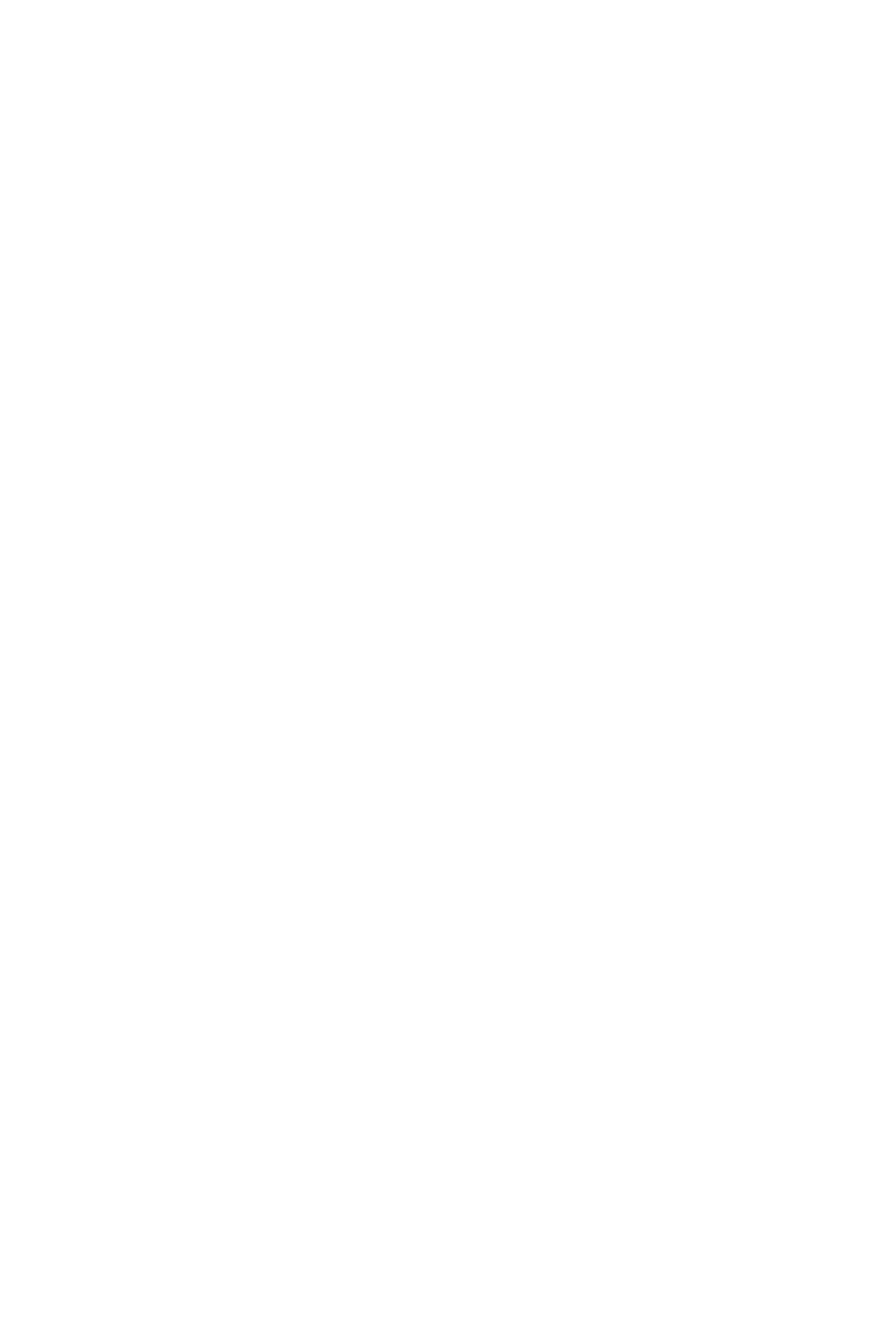
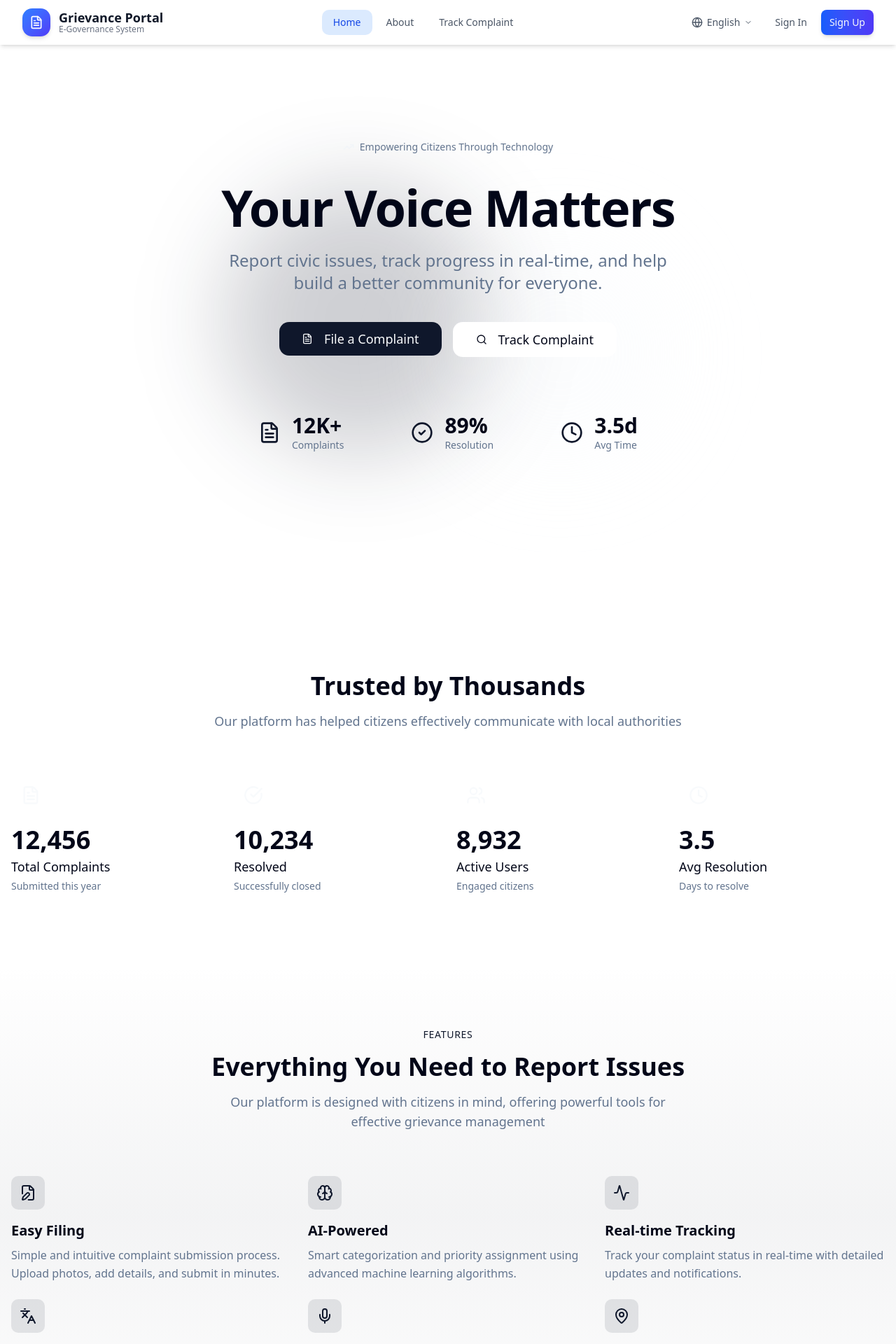
Before and after one commit to AnshKaushal6393/Grievance, a React (Vite) app in the folder grievance-portal/: page / in a window 1280 px wide. Before the commit this address had no page. Shown: the top 1920 px of the page at 70% size. Before the commit the page ends 800 px from the top, so only its background shows below. Built offline with nearby package versions, Linux system fonts and the light colour scheme.

Commit message:
feat: add Index page and integrate Features and How It Works sections

```diff
--- a/grievance-portal/src/App.tsx
+++ b/grievance-portal/src/App.tsx
@@ -3,7 +3,7 @@ import { Toaster as Sonner } from "@/components/ui/sonner";
 import { TooltipProvider } from "@/components/ui/tooltip";
 import { QueryClient, QueryClientProvider } from "@tanstack/react-query";
 import { BrowserRouter, Routes, Route } from "react-router-dom";
-// import Index from "./pages/Index";
+ import Index from "./pages/Index";
 // import MyComplaints from "./pages/MyComplaints";
 // import TrackComplaint from "./pages/TrackComplaint";
 // import Login from "./pages/Login";
@@ -31,8 +31,8 @@ const App = () => (
       <BrowserRouter>
         <Routes>
           <Route path="/dashboard" element={<Dashboard />} />
-          {/* <Route path="/" element={<Index />} />
-          <Route path="/login" element={<Login />} />
+           <Route path="/" element={<Index />} />
+          {/*<Route path="/login" element={<Login />} />
           <Route path="/register" element={<Register />} />
 
           <Route path="/file-complaint" element={<FileComplaint />} />
--- /dev/null
+++ b/grievance-portal/src/pages/Index.tsx
@@ -0,0 +1,23 @@
+import Navbar from "@/components/Navbar";
+import HeroSection from "@/components/HeroSection";
+import StatsSection from "@/components/StatsSection";
+import FeaturesSection from "@/components/FeaturesSection";
+import HowItWorksSection from "@/components/HowItWorksSection";
+import CTASection from "@/components/CTASection";
+import Footer from "@/components/Footer";
+
+const Index = () => {
+  return (
+    <div className="min-h-screen bg-background">
+      <Navbar />
+      <HeroSection />
+      <StatsSection />
+      <FeaturesSection />
+      <HowItWorksSection />
+      <CTASection />
+      <Footer />
+    </div>
+  );
+};
+
+export default Index;
```
Also changed, not shown: grievance-portal/src/components/FeaturesSection.tsx (renamed from grievance-portal/src/components/FeatureSection.tsx), grievance-portal/src/components/HowItWorksSection.tsx (renamed from grievance-portal/src/components/HowItWorks.tsx).
